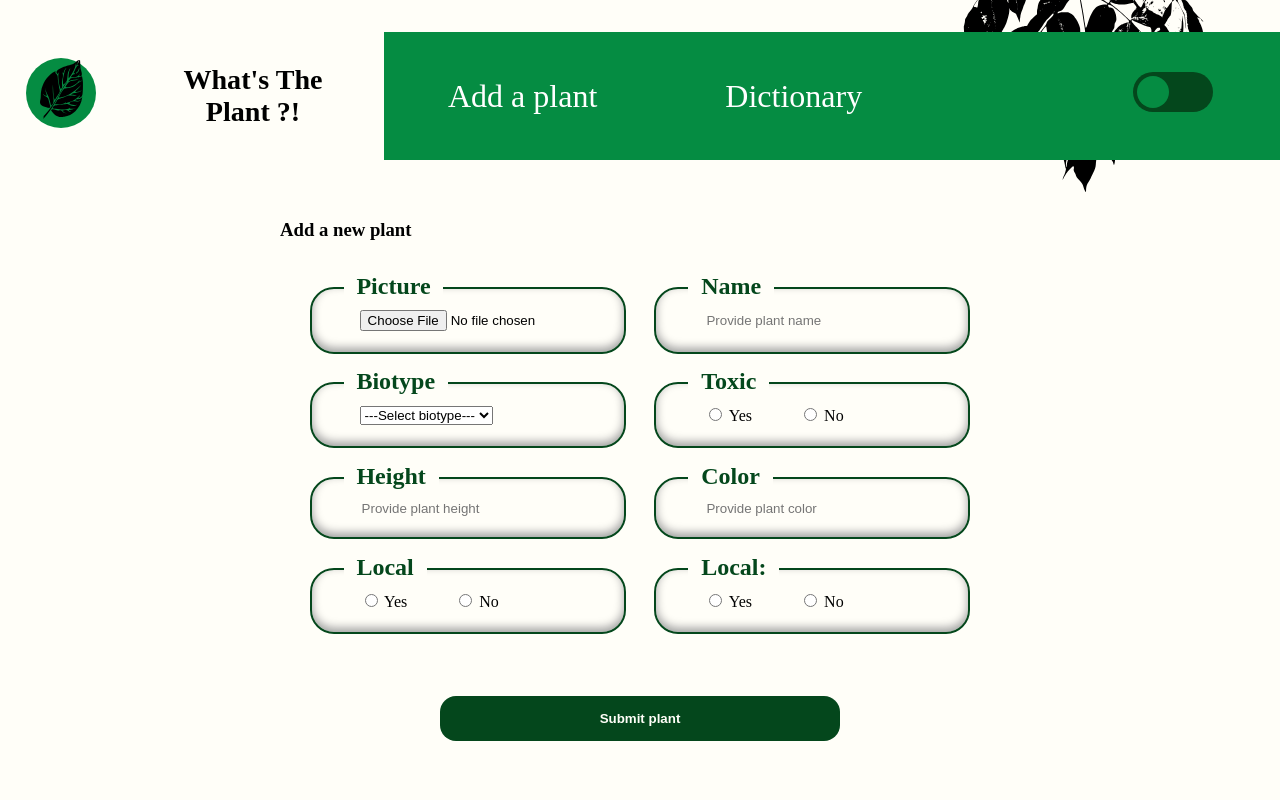
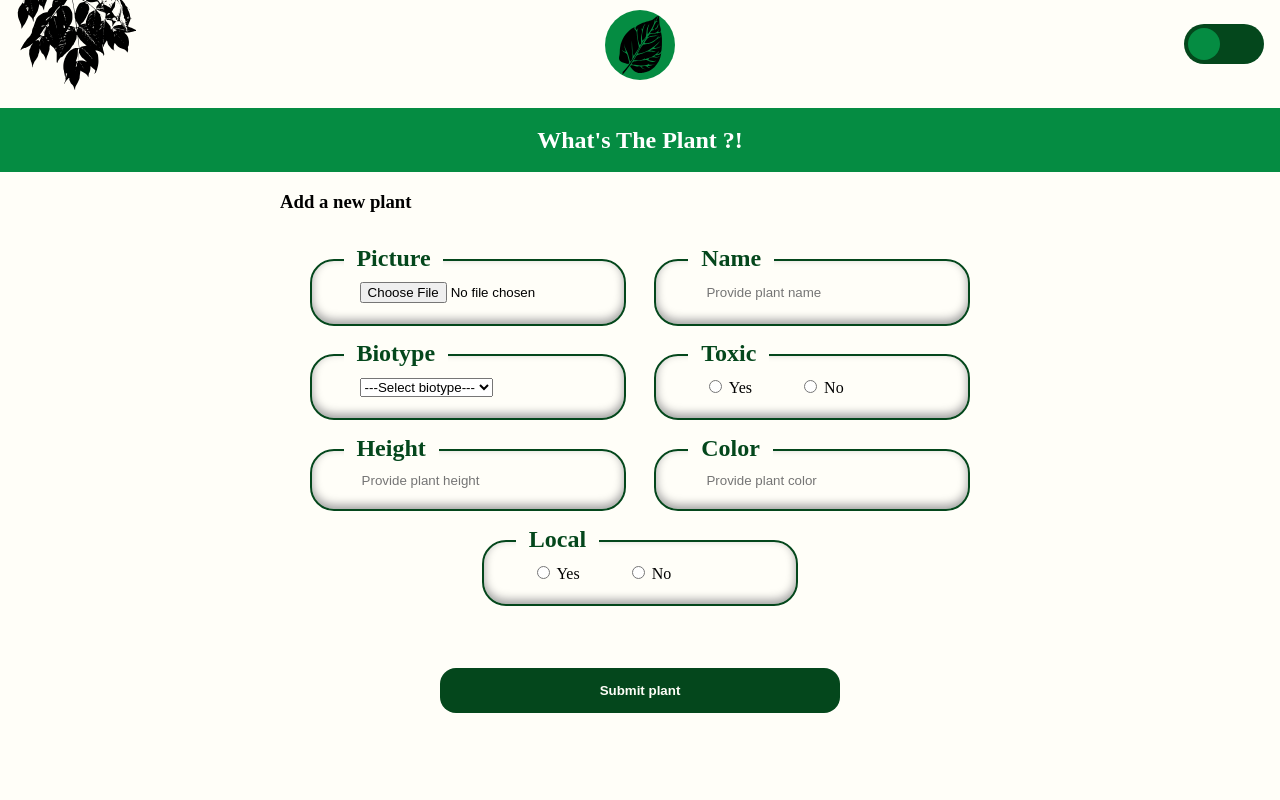
Before and after one commit to Permarole/WhatsThePlant, a PHP site: page /addPlant.html in a window 1280 px wide. Run offline with PHP 8.4, Linux system fonts and the light colour scheme.

Commit message:
Revert "Burger menu"

```diff
--- a/addPlant.html
+++ b/addPlant.html
@@ -16,36 +16,21 @@
     <header>
       <div class="headerContainer">
         <div class="headerContainer__backgroundLogo">
-					<a href="index.html">
           <img
             class="headerContainer__backgroundLogo__logo"
             src="./assets/logo_resized.svg"
             alt="logo what's the plant"
           />
-					</a>
         </div>
       </div>
       <label class="headerContainer__switch">
         <input type="checkbox" onclick="toggleDarkMode()" />
         <span class="headerContainer__switch__slider round"></span>
       </label>
-			<nav>
+    </header>
     <section class="hero">
       <h1 class="hero__title">What's The Plant ?!</h1>
     </section>
-				<div id="menuToggle">
-					<input type="checkbox" />
-					<span></span>
-					<span></span>
-					<span></span>
-
-					<ul id="menu">
-						<a href="addPlant.html"><li>Add a plant</li></a>
-						<a href="library.html"><li>Dictionary</li></a>
-					</ul>
-				</div>
-			</nav>
-		</header>
 
     <section class="addPlant">
       <h3 class="addPlant__intro">Add a new plant</h3>
@@ -66,9 +51,7 @@
         </div>
 
         <div class="addPlant__item">
-					<label for="addPlant_name" class="addPlant__item__label"
-						>Name
-					</label>
+          <label for="addPlant_name" class="addPlant__item__label">Name </label>
           <input
             type="text"
             id="addPlant_name"
@@ -177,30 +160,6 @@
           </div>
         </div>
 
-				<div class="addPlant__item">
-					<p class="addPlant__item__label">Local:</p>
-					<div>
-						<input
-							type="radio"
-							id="local_yes"
-							value="yes"
-							name="addPlant_local"
-							class="plant__property"
-							data-form-name="location"
-						/>
-						<label for="local_yes">Yes</label>
-						<input
-							type="radio"
-							id="local_no"
-							value="no"
-							name="addPlant_local"
-							class="plant__property"
-							data-form-name="location"
-						/>
-						<label for="local_no">No</label>
-					</div>
-				</div>
-
         <input
           type="submit"
           value="Submit plant"
--- a/desktopStyle.css
+++ b/desktopStyle.css
@@ -1,89 +1,3 @@
-
-body {
-	display: grid;
-	grid-template: 200px 1fr / 15% 25% 20% 20% 20%;
-	justify-items: stretch;
-	align-items: stretch;
-	background-image: url("./assets/headerDecoration.svg");
-	background-position-x: 75vw;
-	background-repeat: no-repeat;
-	background-size: 20%;
-}
-
-header {
-	margin-top: 2em;
-	display: flex;
-	grid-area: 1/1/1/6;
-	flex-flow: row nowrap;
-	justify-content: flex-start;
-}
-
-nav {
-	display: flex;
-	flex-direction: row;
-	margin-right: auto;
-}
-
-.headerContainer {
-	justify-content: flex-start;
-	width: auto;
-	background-image: none;
-	margin: 1rem;
-}
-
-.headerContainer__switch {
-	position: absolute;
-}
-
-.headerContainer__switch__slider {
-	top: 0.5em;
-	right: -90vw;
-}
-
-#menu {
-	margin-right: auto;
-}
-
-#menuToggle {
-}
-
-#menuToggle input {
-	display: none;
-}
-
-ul {
-	display: flex !important;
-	flex-direction: row;
-	list-style: none;
-	justify-content: flex-start;
-	align-items: center;
-	padding: 2em 0;
-	margin: 0;
-	width: 70vw;
-	background-color: var(--primary-color);
-}
-
-a {
-	text-decoration: none;
-	font-size: 2em;
-}
-
-.hero {
-	width: auto;
-	font-size: 2em;
-	padding: 2rem 2em;
-	color: black;
-	background-color: var(--bg-color);
-}
-
-li {
-	color: white;
-	display: flex;
-	align-items: center;
-	height: 64px;
-	padding: 0 2em;
-}
-
 .game {
   display: grid;
   grid-template: 10% 80% 10% / 60% 30% 1fr;
@@ -146,14 +60,3 @@ li {
 .addPlant__submit {
   max-width: 25rem;
 }
-
-@media screen and (max-width: 1520px) {
-	.hero {
-		font-size: 1.5em;
-	}
-
-	.headerContainer__switch__slider {
-		top: 0.5em;
-		right: -86vw;
-	}
-}
--- a/style.css
+++ b/style.css
@@ -60,7 +60,7 @@ img {
 .headerContainer {
   display: flex;
   justify-content: center;
-	background-image: url("./assets/header_decoration_resized.svg");
+  background-image: url('./assets/header_decoration_resized.svg');
   background-repeat: no-repeat;
   background-position-x: 1em;
   width: 100%;
@@ -75,10 +75,6 @@ img {
   background-color: var(--primary-color);
   margin: 10px;
   border-radius: 50%;
-}
-
-#menu {
-	display: none;
 }
 
 /*---------------------Slidder Dark Mode-------------*/
@@ -112,7 +108,7 @@ img {
 /* The Knob */
 .headerContainer__switch__slider:before {
   position: absolute;
-	content: "";
+  content: '';
   height: 32px;
   width: 32px;
   left: 4px;
@@ -196,7 +192,7 @@ input:focus + .headerContainer__switch__slider {
   align-items: center;
 }
 
-.game__answers__item input[type="radio"] {
+.game__answers__item input[type='radio'] {
   display: none;
 }
 
@@ -208,7 +204,7 @@ input:focus + .headerContainer__switch__slider {
   text-align: center;
 }
 
-.game__answers__item input[type="radio"]:checked + span {
+.game__answers__item input[type='radio']:checked + span {
   background-color: var(--secondary-color);
   color: black;
 }
@@ -281,7 +277,7 @@ input:focus + .headerContainer__switch__slider {
   color: white;
 }
 
-input[type="radio"]:nth-of-type(2) {
+input[type='radio']:nth-of-type(2) {
   margin-left: 3rem;
 }
 
```
Also changed, not shown: index.html (+3 -17 lines). Lines whose indentation alone changed are shown as unchanged.
